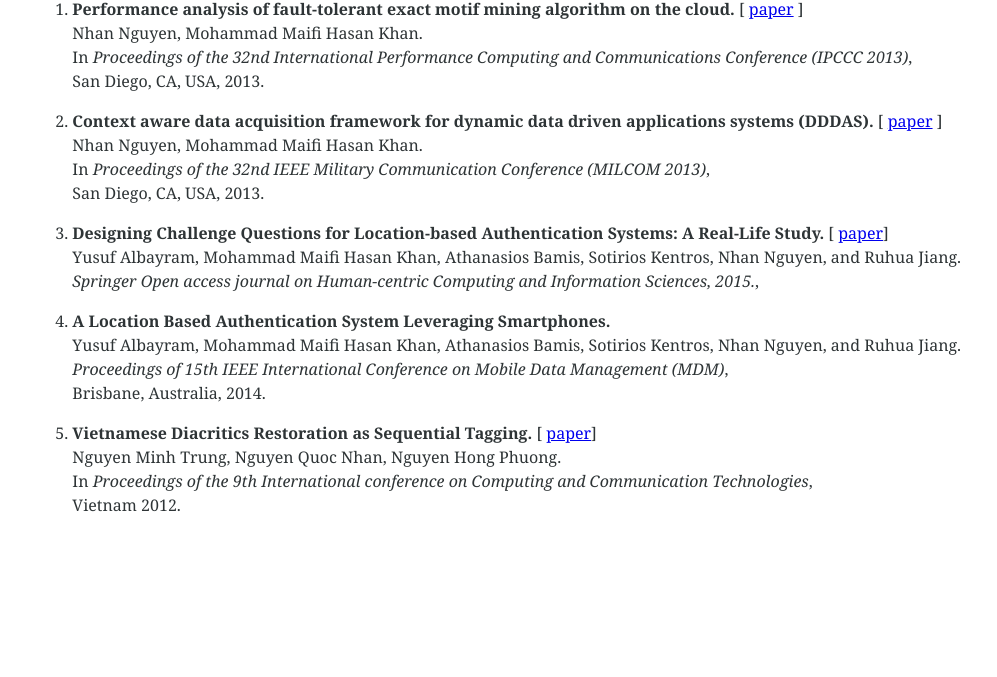
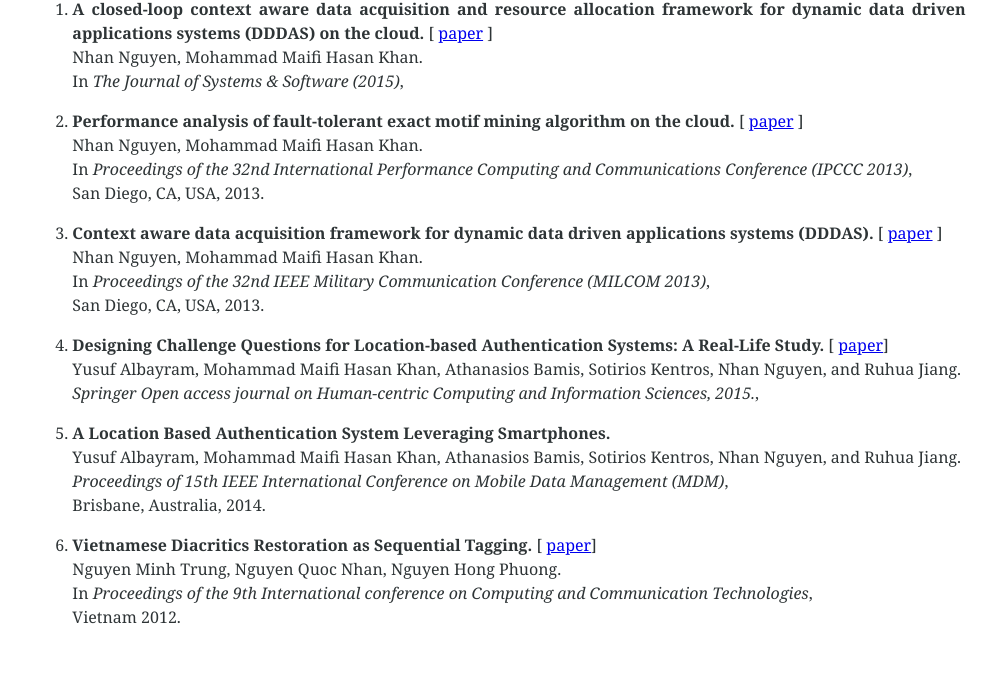
Before and after one commit to nhannq/nhannq.github.io, a plain HTML site: page index.html in a window 1280 px wide. Shown: the part 442-1119 px from the top of the page, without its empty margins (141-1138 px from the left). Before the commit the page ends 1007 px from the top, so only its background shows below. Drawn offline with Linux system fonts and the light colour scheme.

Commit message:
Update Paper

```diff
--- a/index.html
+++ b/index.html
@@ -95,6 +95,14 @@ For more information, please refer to my Linkedin profile: <a href="http://www.l
 <h1>Publications</h1>
       <ol>
         <li>
+              <b>A closed-loop context aware data acquisition and resource allocation framework for dynamic data driven applications systems (DDDAS) on the cloud.</b>
+              [ <a class="ext" href="http://engr.uconn.edu/~nqn12001/pdf/ipccc.pdf">paper</a> ]
+              <br>
+              Nhan Nguyen, Mohammad Maifi Hasan Khan.<br>
+              In <i> The Journal of Systems & Software (2015)</i>,<br>
+        </li>
+        <p>
+        <li>
               <b>Performance analysis of fault-tolerant exact motif mining algorithm on the cloud.</b>
               [ <a class="ext" href="http://engr.uconn.edu/~nqn12001/pdf/ipccc.pdf">paper</a> ]
               <br>
```
